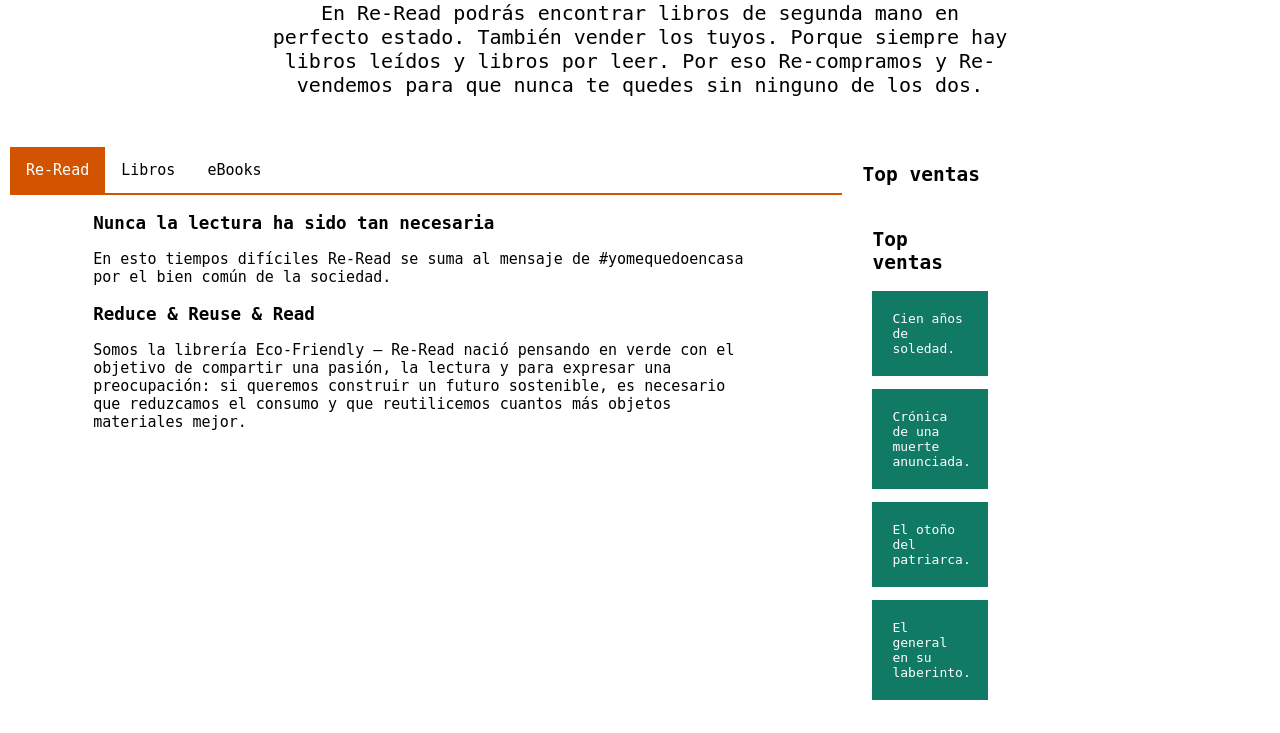
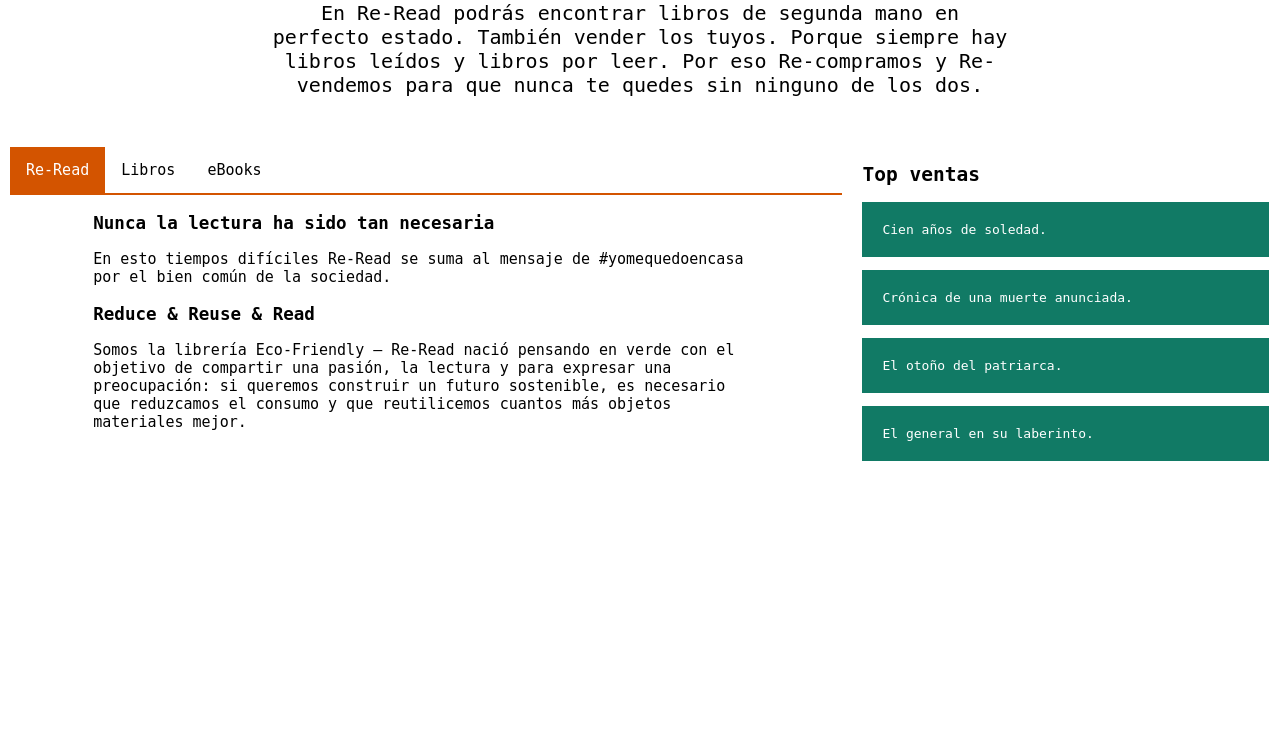
Before and after one commit to xavier-barrios/re-read-admin, a PHP site: page / in a window 1280 px wide. Shown: the part 280-1013 px from the top of the page. After the commit the page ends 741 px from the top, so only its background shows below. Run offline with PHP 8.4, Linux system fonts and the light colour scheme.

Commit message:
actualización proyecto PHP

```diff
--- a/index.php
+++ b/index.php
@@ -33,8 +33,6 @@
 
   <div class="column side">
     <h2>Top ventas</h2>
-    <div class="column side">
-    <h2>Top ventas</h2>
     <p>Cien años de soledad.</p>
     <p>Crónica de una muerte anunciada.</p>
     <p>El otoño del patriarca.</p>
```
